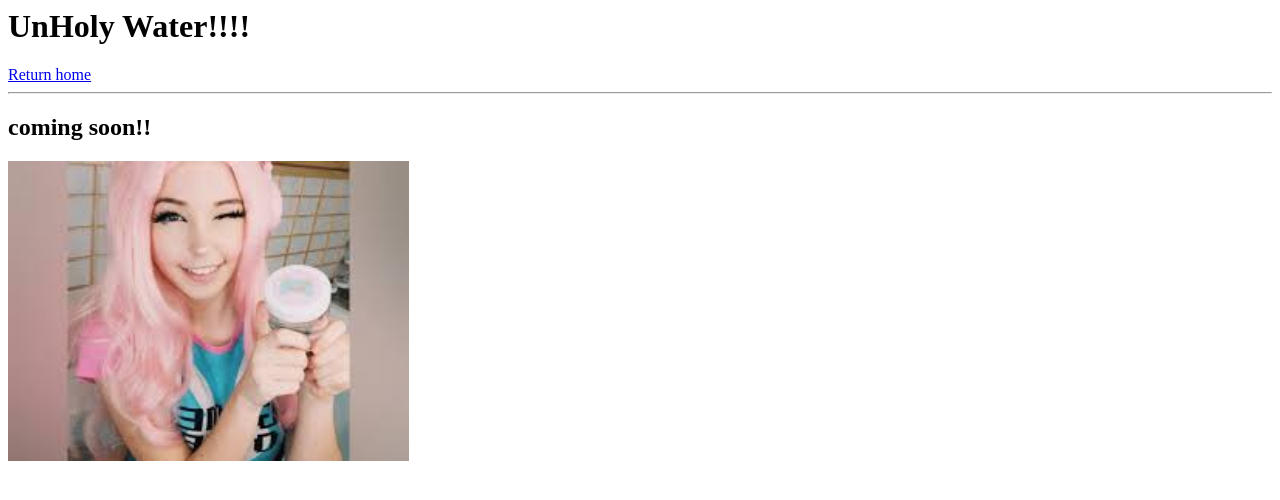
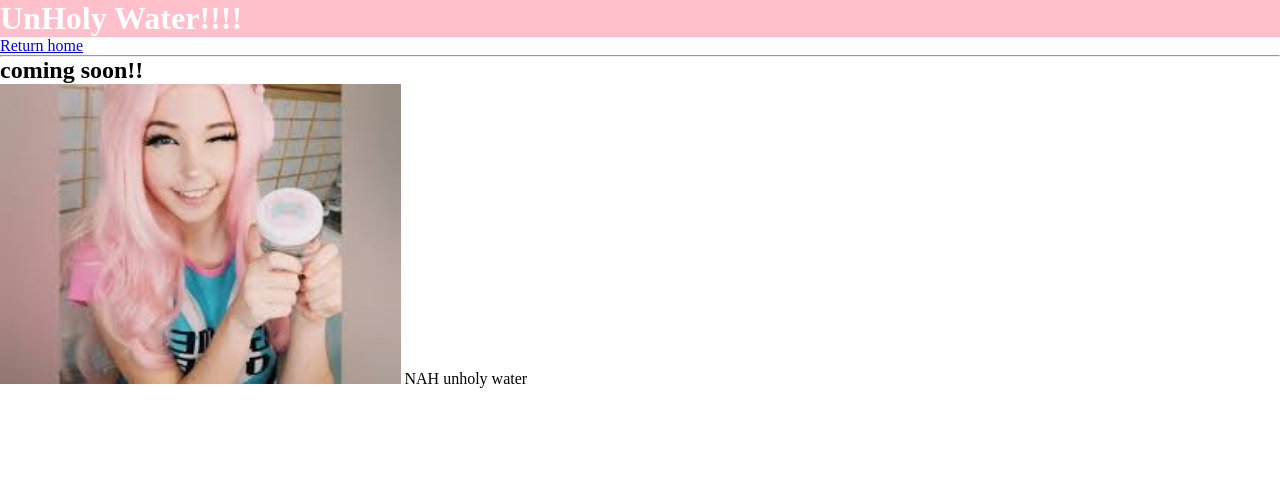
Before and after one commit to ElvinWasker/shop.git.io, a plain HTML site: page water.html in a window 1280 px wide. Drawn offline with Linux system fonts and the light colour scheme.

Commit message:
Update water.html

```diff
--- a/water.html
+++ b/water.html
@@ -4,6 +4,13 @@
     <meta charset ="UTF-8">
     <title>Water</title>
  <style>
+   *{
+margin:0px;
+     padding:0px;
+
+   }
+   h1{color:white;
+     background-color:pink;}
    img{
      height:300px;
      width:300px:
@@ -15,7 +22,10 @@
     <a href="./index.html">Return home</a>
 <hr>
     <h2>coming soon!!</h2>
+    <figure>
     <img src="./water.jpg" alt="water">
+      <figurecaption>NAH unholy water</figurecaption>
+      </figure>
 
   </body>
 </html>
```
